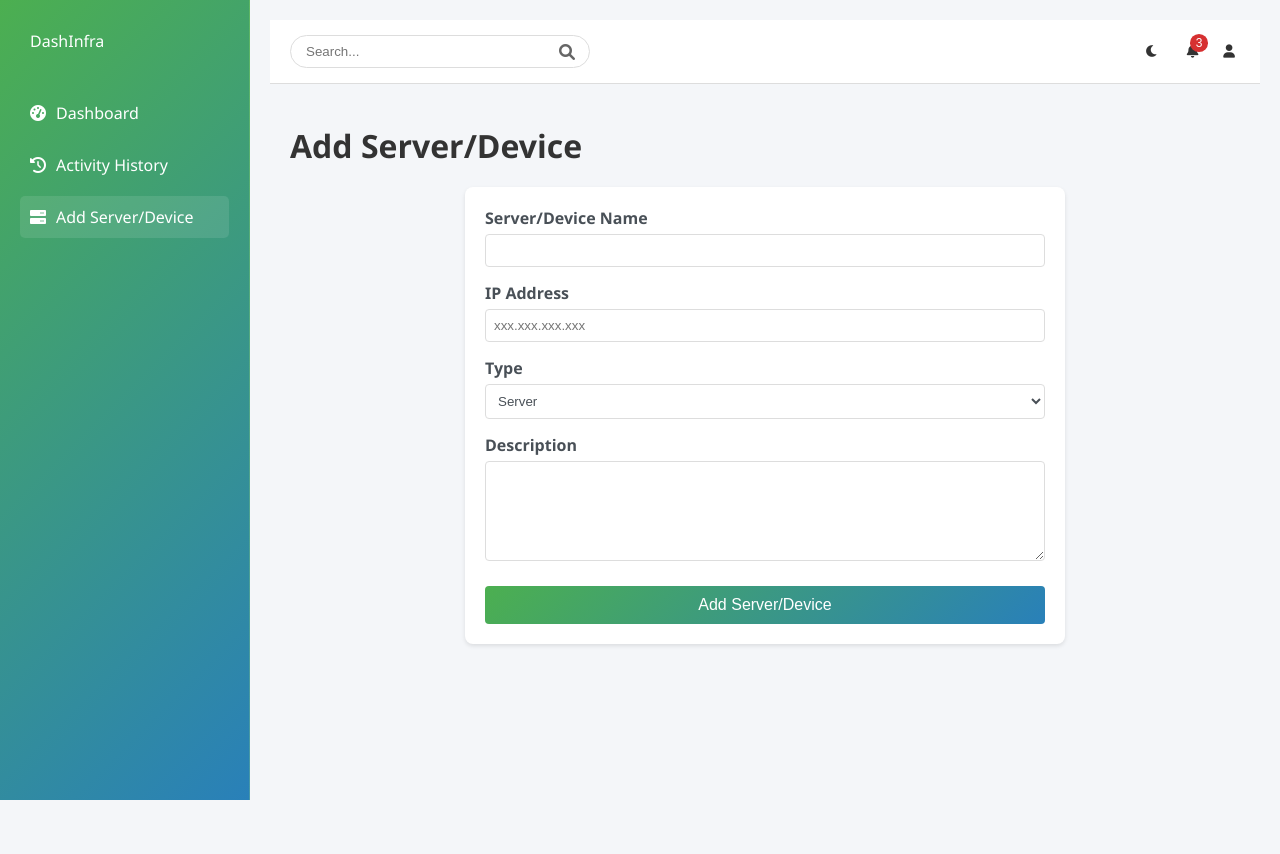
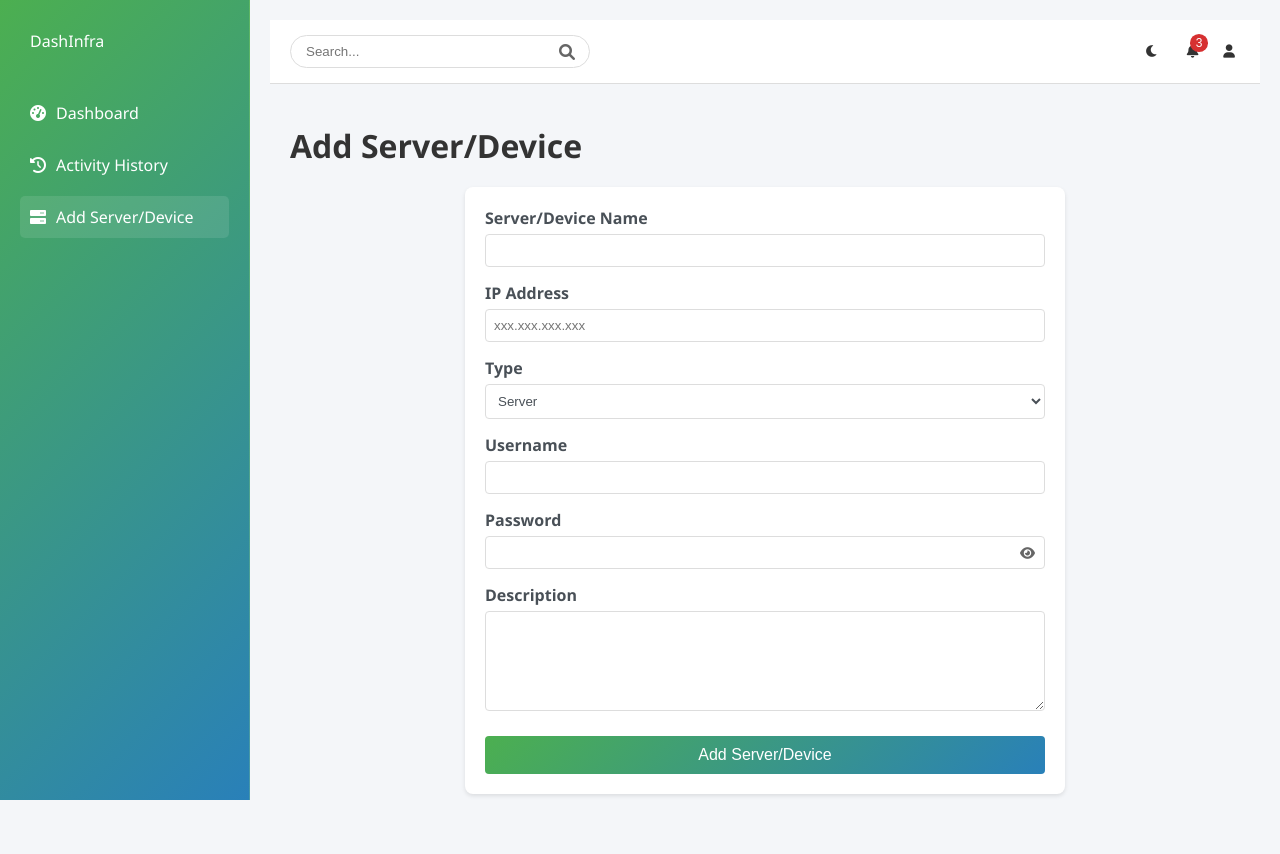
Before and after one commit to wa7med/dashinfra, a Flask app: page /add-server in a window 1280 px wide. Before the commit the page ends 800 px from the top, so only its background shows below. Run offline with Flask 3, Linux system fonts and the light colour scheme; a user stored in the database is signed in; some libraries are stand-ins or nearby versions.

Commit message:
update the add_server.html template to include the new fields with password visibility toggle

```diff
--- a/app.py
+++ b/app.py
@@ -7,7 +7,7 @@ from urllib.parse import urlparse
 from flask_wtf.csrf import CSRFProtect
 from flask_wtf import FlaskForm
 from dotenv import load_dotenv
-from wtforms import StringField, SelectField, TextAreaField
+from wtforms import StringField, SelectField, TextAreaField, PasswordField
 from wtforms.validators import DataRequired
 
 # Load environment variables
@@ -106,6 +106,8 @@ class AddServerForm(FlaskForm):
                                    ('camera', 'Camera')],
                             validators=[DataRequired()],
                             name='server-type')
+    username = StringField('Username', name='username')
+    password = PasswordField('Password', name='password')
     server_description = TextAreaField('Server Description', name='server-description')
 
 @app.route('/add-server', methods=['GET', 'POST'])
@@ -124,6 +126,8 @@ def add_server():
                     ip_address=request.form['server-ip'],
                     device_type=request.form['server-type'],
                     description=request.form['server-description'],
+                    username=request.form.get('username', ''),
+                    password=request.form.get('password', ''),
                     user_id=current_user.id,
                     status='active',
                     created_at=current_time,
--- a/models.py
+++ b/models.py
@@ -28,6 +28,8 @@ class Device(db.Model):
     device_type = db.Column(db.String(20), nullable=False)
     description = db.Column(db.Text, nullable=True)
     status = db.Column(db.String(20), nullable=True)
+    username = db.Column(db.String(64), nullable=True)
+    password = db.Column(db.String(128), nullable=True)
     created_at = db.Column(db.DateTime, nullable=True)
     updated_at = db.Column(db.DateTime, nullable=True)
     user_id = db.Column(db.Integer, db.ForeignKey('user.id'), nullable=False)
@@ -40,6 +42,7 @@ class Device(db.Model):
             'device_type': self.device_type,
             'description': self.description,
             'status': self.status,
+            'username': self.username,
             'created_at': self.created_at.strftime('%Y-%m-%d %H:%M:%S') if self.created_at else None,
             'updated_at': self.updated_at.strftime('%Y-%m-%d %H:%M:%S') if self.updated_at else None
         }
--- a/templates/add_server.html
+++ b/templates/add_server.html
@@ -28,6 +28,19 @@
                 <div class="form-group">
                     <label for="server-type">Type</label>
                     {{ form.server_type(class="form-control", id="server-type") }}
+                </div>
+                <div class="form-group">
+                    <label for="username">Username</label>
+                    {{ form.username(class="form-control", id="username") }}
+                </div>
+                <div class="form-group">
+                    <label for="password">Password</label>
+                    <div class="password-input-group">
+                        {{ form.password(class="form-control", id="password") }}
+                        <button type="button" class="toggle-password" onclick="togglePasswordVisibility()">
+                            <i class="fas fa-eye"></i>
+                        </button>
+                    </div>
                 </div>
                 <div class="form-group">
                     <label for="server-description">Description</label>
@@ -190,5 +203,51 @@
             -webkit-box-shadow: 0 0 0px 1000px #343a40 inset;
             transition: background-color 5000s ease-in-out 0s;
         }
+
+        .password-input-group {
+            position: relative;
+            display: flex;
+            align-items: center;
+        }
+
+        .toggle-password {
+            position: absolute;
+            right: 10px;
+            top: 50%;
+            transform: translateY(-50%);
+            background: none;
+            border: none;
+            cursor: pointer;
+            color: #666;
+        }
+
+        .dark-theme .toggle-password {
+            color: #aaa;
+        }
+
+        .toggle-password:hover {
+            color: #333;
+        }
+
+        .dark-theme .toggle-password:hover {
+            color: #fff;
+        }
     </style>
+
+    <script>
+        function togglePasswordVisibility() {
+            const passwordInput = document.getElementById('password');
+            const toggleButton = document.querySelector('.toggle-password i');
+
+            if (passwordInput.type === 'password') {
+                passwordInput.type = 'text';
+                toggleButton.classList.remove('fa-eye');
+                toggleButton.classList.add('fa-eye-slash');
+            } else {
+                passwordInput.type = 'password';
+                toggleButton.classList.remove('fa-eye-slash');
+                toggleButton.classList.add('fa-eye');
+            }
+        }
+    </script>
 {% endblock %}
```
Also changed, not shown: instance/dashinfra.db.
